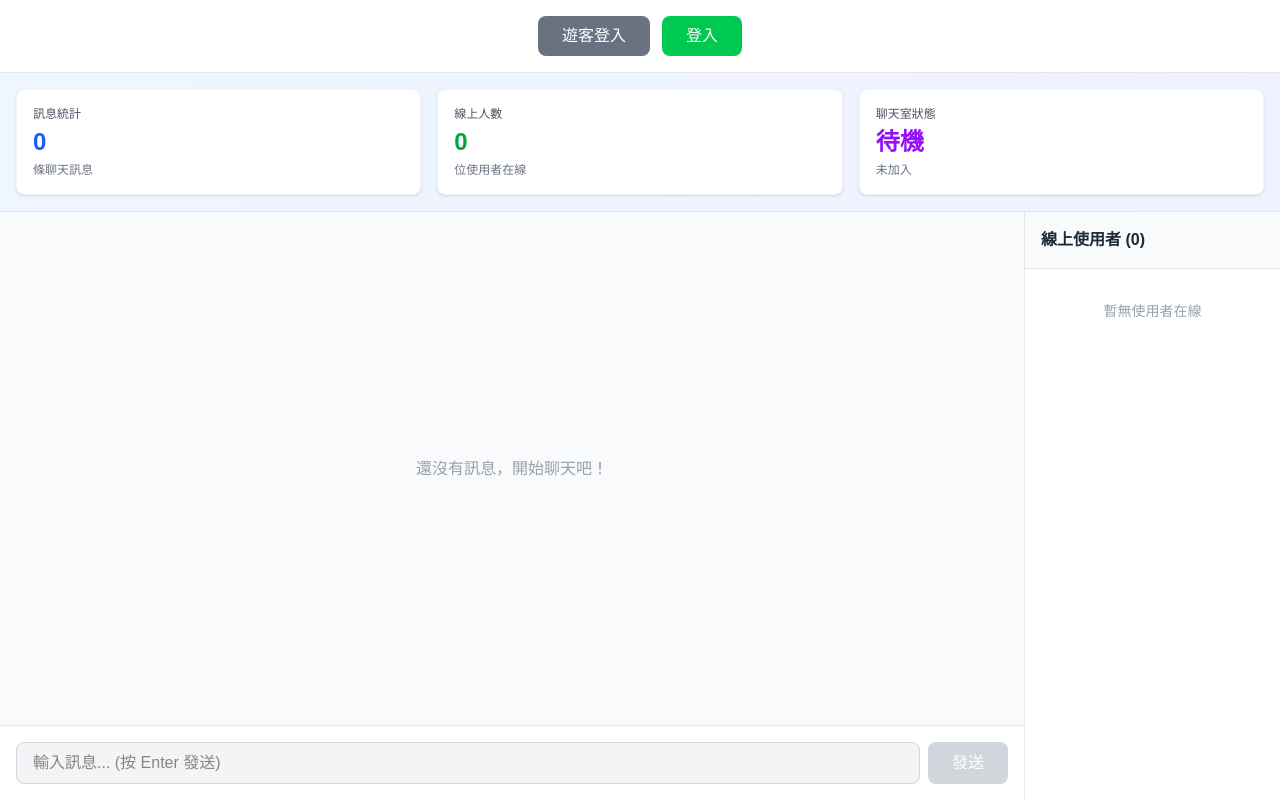
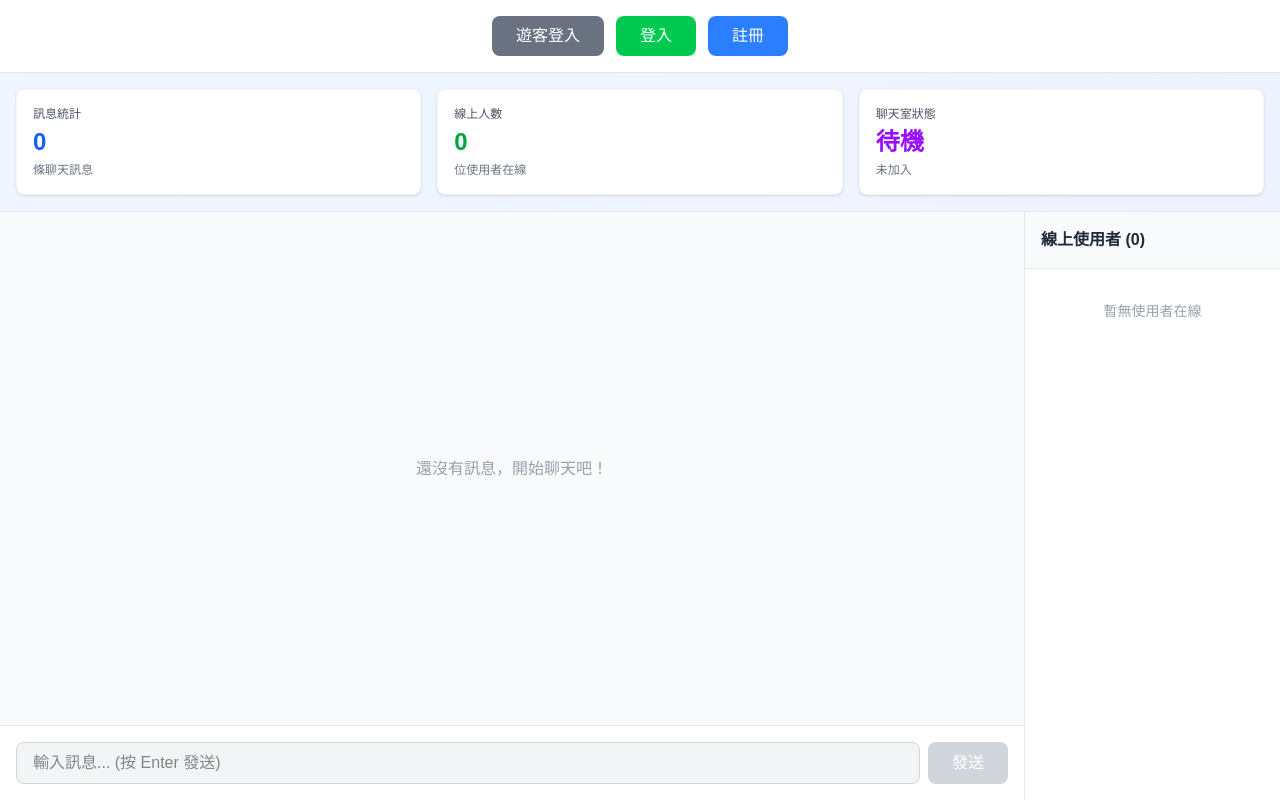
Before and after one commit to Holin5566/copichat, a Next.js app: page / in a window 1280 px wide. Built offline with nearby package versions, Linux system fonts and the light colour scheme.

Commit message:
Add signup button and integrate signup mode in AuthModal

```diff
--- a/src/components/UserLogin.tsx
+++ b/src/components/UserLogin.tsx
@@ -15,7 +15,6 @@ import { AuthModal } from "./AuthModal"
  */
 export function Header() {
   // 本地狀態
-  const [showGuestModal, setShowGuestModal] = useState(false)
   const [authMode, setAuthMode] = useState<"none" | "login" | "signup" | "guest">("none")
   const [showAuthModal, setShowAuthModal] = useState(false)
 
@@ -86,6 +85,12 @@ export function Header() {
           >
             登入
           </button>
+          <button
+            onClick={() => handleShowAuthModal("signup")}
+            className="px-6 py-2 bg-blue-500 text-white rounded-lg hover:bg-blue-600 transition-colors"
+          >
+            註冊
+          </button>
         </div>
       ) : (
         /* 已登入狀態：顯示使用者信息和離開按鈕 */
```
